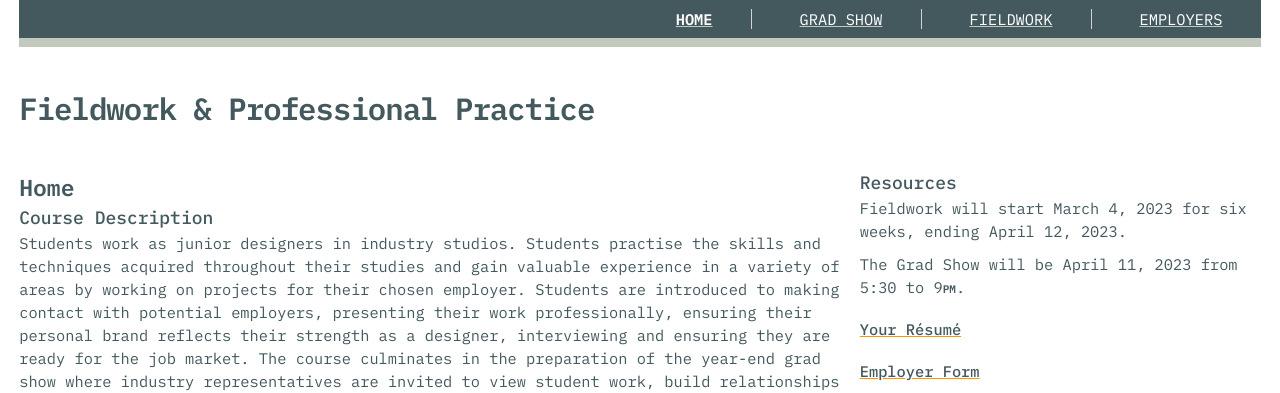
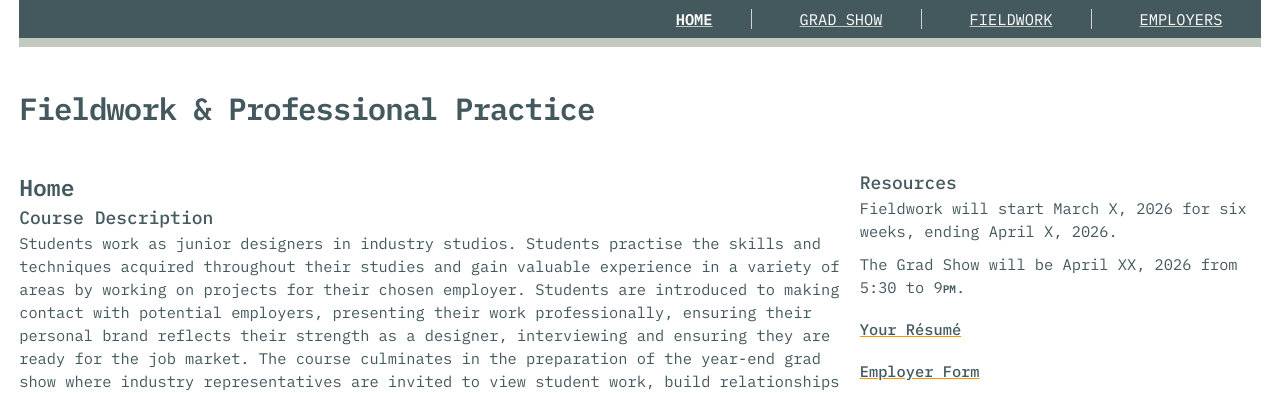
Before and after one commit to AlainParadis/wil, a Jekyll site: the page built from index.md, in a window 1280 px wide. Shown: the top 393 px of the page. Built offline with Jekyll 4.4.1, drawn with Linux system fonts in a browser that asks for light colours.

Commit message:
remove old dates from data file

```diff
--- a/_data/course-info.yml
+++ b/_data/course-info.yml
@@ -12,8 +12,8 @@ prerequisits:
   - DSN1677 Computer Graphics 5
   - DSN1686 Web Development 5
   - DSN1688 Motion Graphics 3
-fieldwork-start-date: March 4, 2023
-fieldwork-end-date: April 12, 2023
-grad-show-date: April 11, 2023
+fieldwork-start-date: March X, 2026
+fieldwork-end-date: April X, 2026
+grad-show-date: April XX, 2026
 work-spreadsheet: "https://algonquinlivecom-my.sharepoint.com/:x:/g/personal/paradia_algonquincollege_com/EaCyL6atThFHtusO9HYrcvgBequ240gO4Mqp5AaE9OX8Tg?e=ZQZDYp"
 i-got-my-fieldwork-form: "https://forms.office.com/r/5kxL7S9YMt"
```
